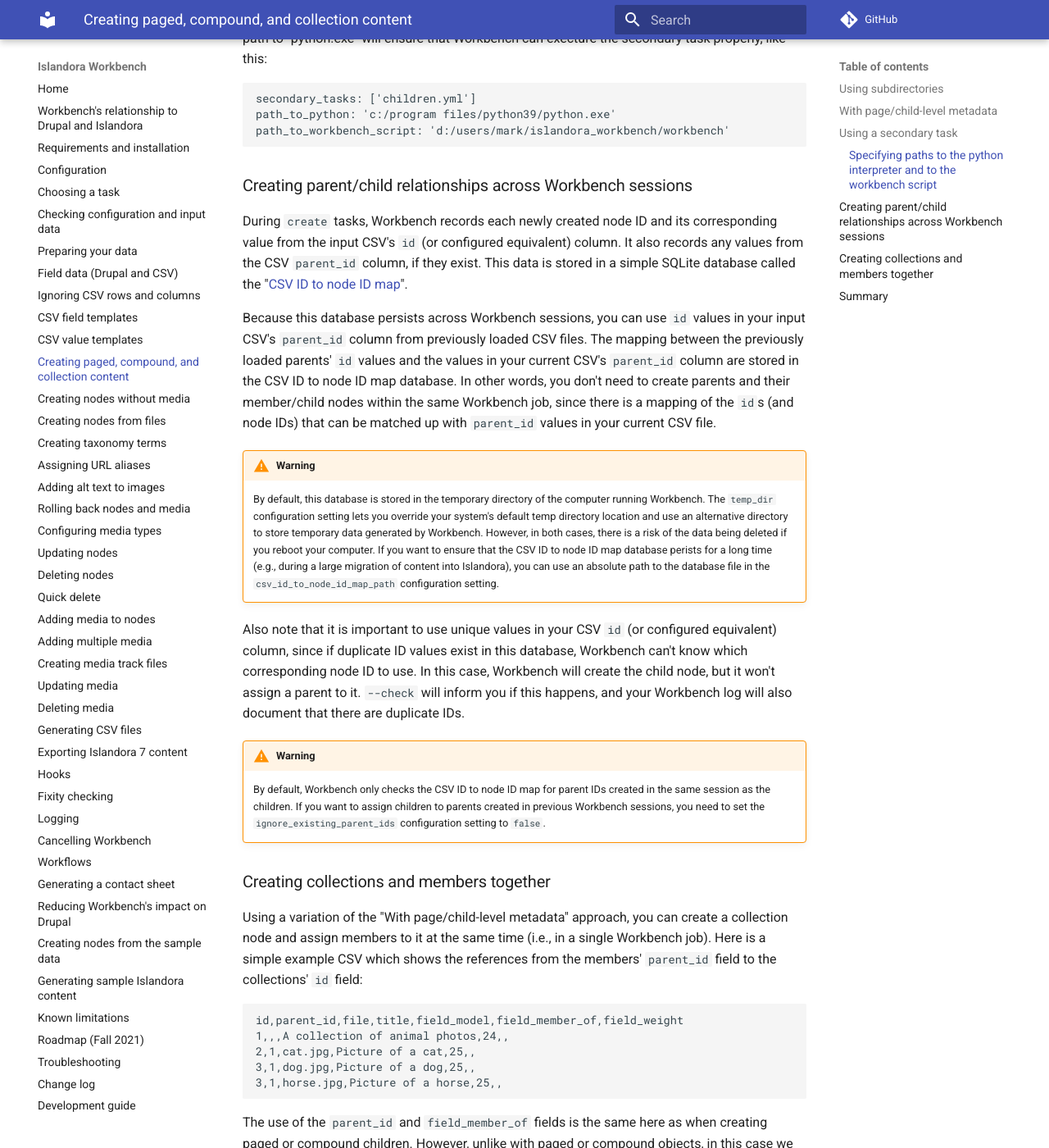
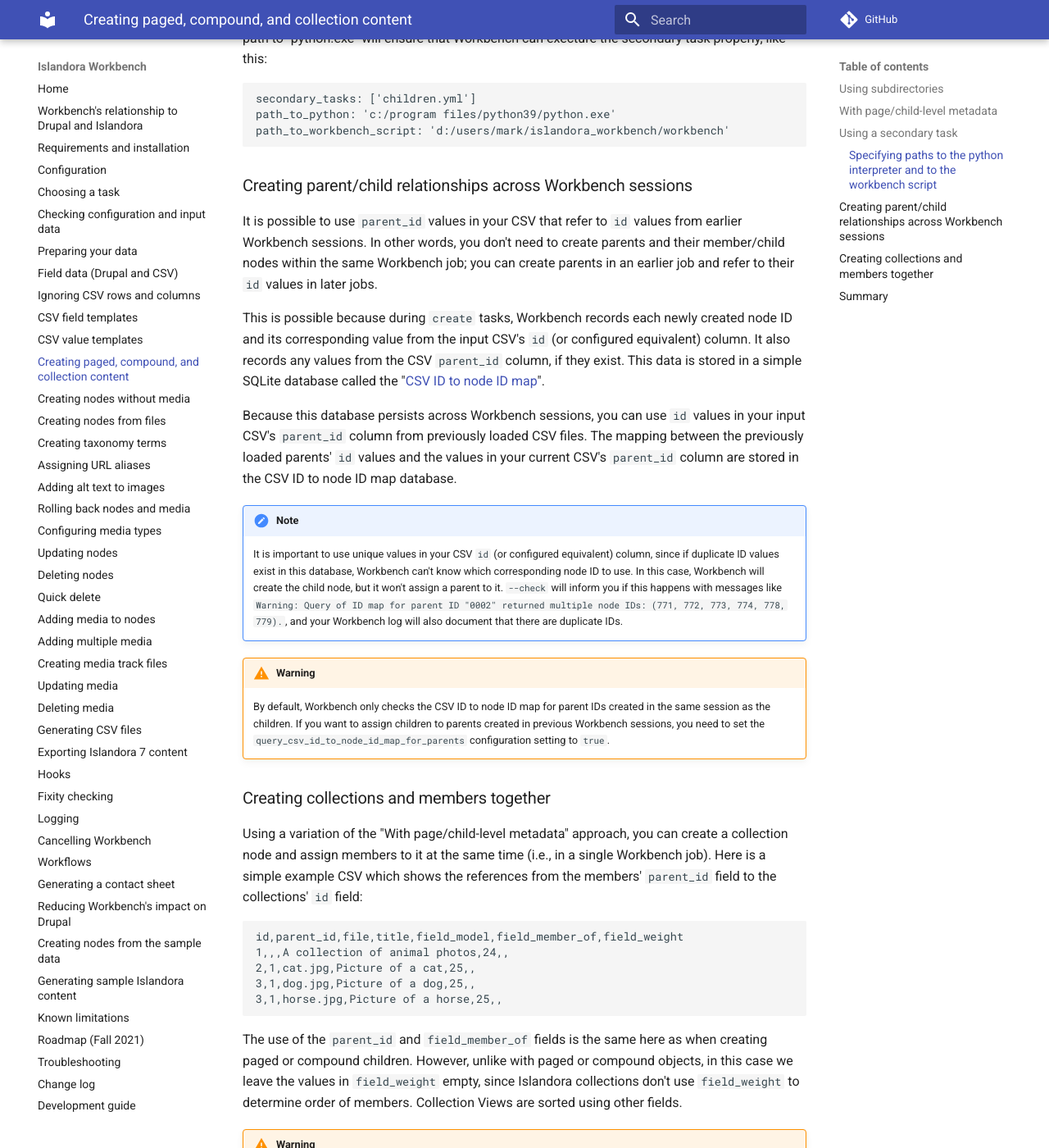
Before and after one commit to mjordan/islandora_workbench_docs, an MkDocs documentation site: the page built from docs/paged_and_compound.md, in a window 1280 px wide and 1400 px high, scrolled down 7729 px. Shown: the whole window at 82% size. Built offline with MkDocs 1.6.1 and Material for MkDocs 9.7.7, drawn with Linux system fonts in a browser that asks for light colours; comment, search, counter and statistics services are not loaded.

Commit message:
Updates for using the CSV ID to node ID map, and some new configuration settings for media.

```diff
--- a/docs/paged_and_compound.md
+++ b/docs/paged_and_compound.md
@@ -168,18 +168,17 @@
 
 ### Creating parent/child relationships across Workbench sessions
 
-During `create` tasks, Workbench records each newly created node ID and its corresponding value from the input CSV's `id` (or configured equivalent) column. It also records any values from the CSV `parent_id` column, if they exist. This data is stored in a simple SQLite database called the "[CSV ID to node ID map](/islandora_workbench_docs/generating_csv_files/#using-the-csv-id-to-node-id-map)".
+It is possible to use `parent_id` values in your CSV that refer to `id` values from earlier Workbench sessions. In other words, you don't need to create parents and their member/child nodes within the same Workbench job; you can create parents in an earlier job and refer to their `id` values in later jobs.
 
-Because this database persists across Workbench sessions, you can use `id` values in your input CSV's `parent_id` column from previously loaded CSV files. The mapping between the previously loaded parents' `id` values and the values in your current CSV's `parent_id` column are stored in the CSV ID to node ID map database. In other words, you don't need to create parents and their member/child nodes within the same Workbench job, since there is a mapping of the `id`s (and node IDs) that can be matched up with `parent_id` values in your current CSV file.
+This is possible because during `create` tasks, Workbench records each newly created node ID and its corresponding value from the input CSV's `id` (or configured equivalent) column. It also records any values from the CSV `parent_id` column, if they exist. This data is stored in a simple SQLite database called the "[CSV ID to node ID map](/islandora_workbench_docs/generating_csv_files/#using-the-csv-id-to-node-id-map)".
+
+Because this database persists across Workbench sessions, you can use `id` values in your input CSV's `parent_id` column from previously loaded CSV files. The mapping between the previously loaded parents' `id` values and the values in your current CSV's `parent_id` column are stored in the CSV ID to node ID map database.
+
+!!! note
+    It is important to use unique values in your CSV `id` (or configured equivalent) column, since if duplicate ID values exist in this database, Workbench can't know which corresponding node ID to use. In this case, Workbench will create the child node, but it won't assign a parent to it. `--check` will inform you if this happens with messages like `Warning: Query of ID map for parent ID "0002" returned multiple node IDs: (771, 772, 773, 774, 778, 779).`, and your Workbench log will also document that there are duplicate IDs.
 
 !!! warning
-    By default, this database is stored in the temporary directory of the computer running Workbench. The `temp_dir` configuration setting lets you override your system's default temp directory location and use an alternative directory to store temporary data generated by Workbench. However, in both cases, there is a risk of the data being deleted if you reboot your computer. If you want to ensure that the CSV ID to node ID map database perists for a long time (e.g., during a large migration of content into Islandora), you can use an absolute path to the database file in the `csv_id_to_node_id_map_path` configuration setting.
-
-Also note that it is important to use unique values in your CSV `id` (or configured equivalent) column, since if duplicate ID values exist in this database, Workbench can't know which corresponding node ID to use. In this case, Workbench will create the child node, but it won't assign a parent to it. `--check` will inform you if this happens, and your Workbench log will also document that there are duplicate IDs.
-
-!!! warning
-    By default, Workbench only checks the CSV ID to node ID map for parent IDs created in the same session as the children. If you want to assign children to parents created in previous Workbench sessions, you need to set the `ignore_existing_parent_ids` configuration setting to `false`.
-
+    By default, Workbench only checks the CSV ID to node ID map for parent IDs created in the same session as the children. If you want to assign children to parents created in previous Workbench sessions, you need to set the `query_csv_id_to_node_id_map_for_parents` configuration setting to `true`.
 
 ### Creating collections and members together
 
```
Also changed, not shown: docs/changelog.md (+2 -0 lines), docs/configuration.md (+8 -4 lines).
